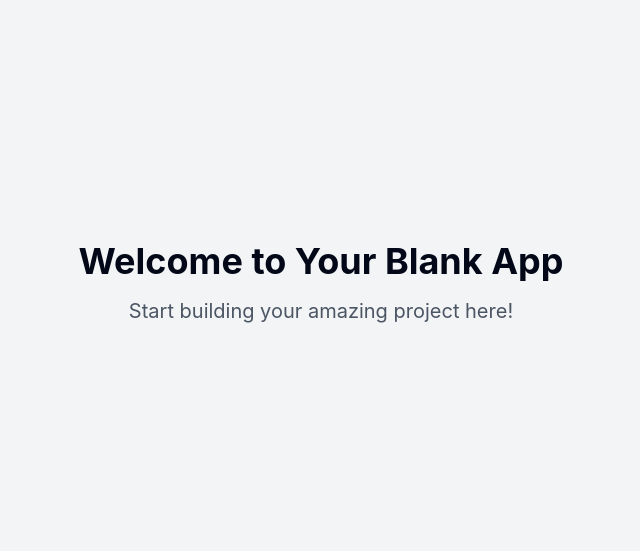
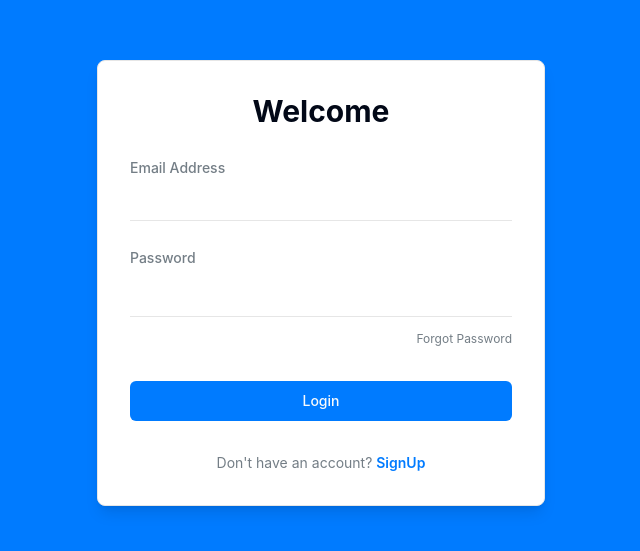
Before and after one commit to SadiqNaizam/mlo-a774-cb62, a React (Vite) app: page / in a window 1280 px wide. Shown: the part 117-668 px from the top of the page, without its empty margins (319-959 px from the left). Built offline with nearby package versions, Linux system fonts and the light colour scheme.

Commit message:
Files generated: Index.tsx

```diff
--- a/src/pages/Index.tsx
+++ b/src/pages/Index.tsx
@@ -1,14 +1,18 @@
-// Update this page (the content is just a fallback if you fail to update the page)
+import React from 'react';
+import MainAppLayout from '@/components/layout/MainAppLayout';
+import LoginCard from '@/components/Login/LoginCard';
 
-const Index = () => {
+/**
+ * IndexPage serves as the main entry point for the application,
+ * displaying the login interface. It utilizes a central layout
+ * to position the LoginCard component in the center of the screen.
+ */
+const IndexPage: React.FC = () => {
   return (
-    <div className="min-h-screen flex items-center justify-center bg-gray-100">
-      <div className="text-center">
-        <h1 className="text-4xl font-bold mb-4">Welcome to Your Blank App</h1>
-        <p className="text-xl text-gray-600">Start building your amazing project here!</p>
-      </div>
-    </div>
+    <MainAppLayout>
+      <LoginCard />
+    </MainAppLayout>
   );
 };
 
-export default Index;
+export default IndexPage;
```
